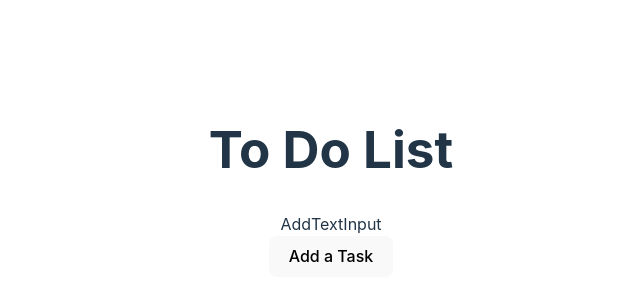
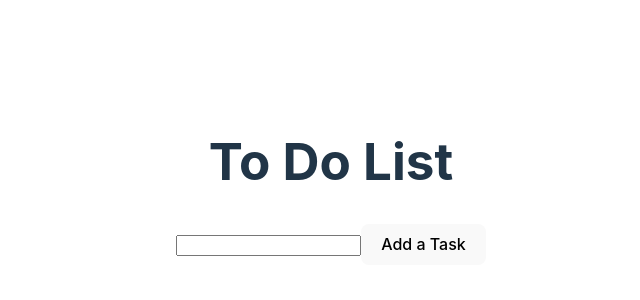
Before and after one commit to steph2017/ToDoList-320.9, a React (Vite) app: page / in a window 1280 px wide. Shown: the part 218-518 px from the top of the page, without its empty margins (309-949 px from the left). Built offline with nearby package versions, Linux system fonts and the light colour scheme.

Commit message:
drafter addtextinput component

```diff
--- a/src/components/AddTextInput.jsx
+++ b/src/components/AddTextInput.jsx
@@ -1,8 +1,12 @@
 import React from 'react'
 
-function AddTextInput() {
+function AddTextInput({ state, setState }) {
     return (
-        <div>AddTextInput</div>
+        <input
+            type="text"
+            value={state}
+            onChange={(e) => setState(e.target.value)}
+        />
     )
 }
 
```
